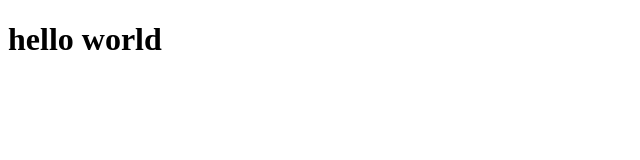
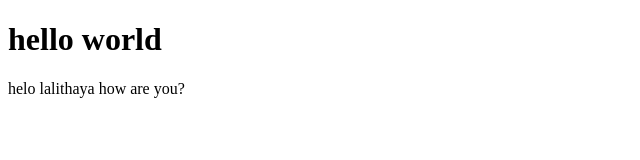
Before and after one commit to MCA-DEMO/prgm1, a plain HTML site: page frist.html in a window 1280 px wide. Shown: the whole page, without its empty margins (0-640 px from the left). Drawn offline with Linux system fonts and the light colour scheme.

Commit message:
save changes

```diff
--- a/frist.html
+++ b/frist.html
@@ -7,5 +7,6 @@
 </head>
 <body>
     <h1>hello world</h1>
+    <p>helo lalithaya how are you?</p>
 </body>
 </html>
```
